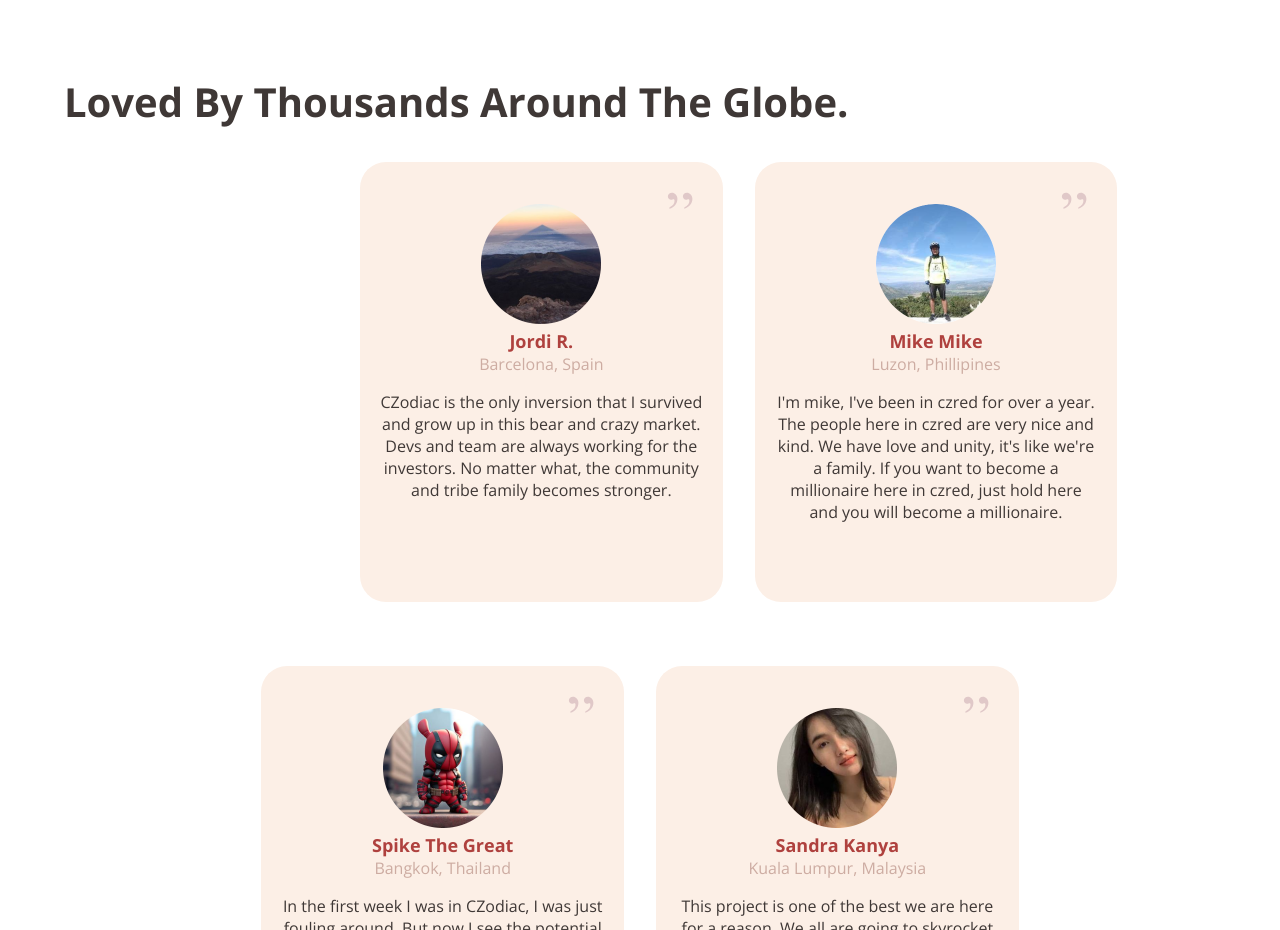
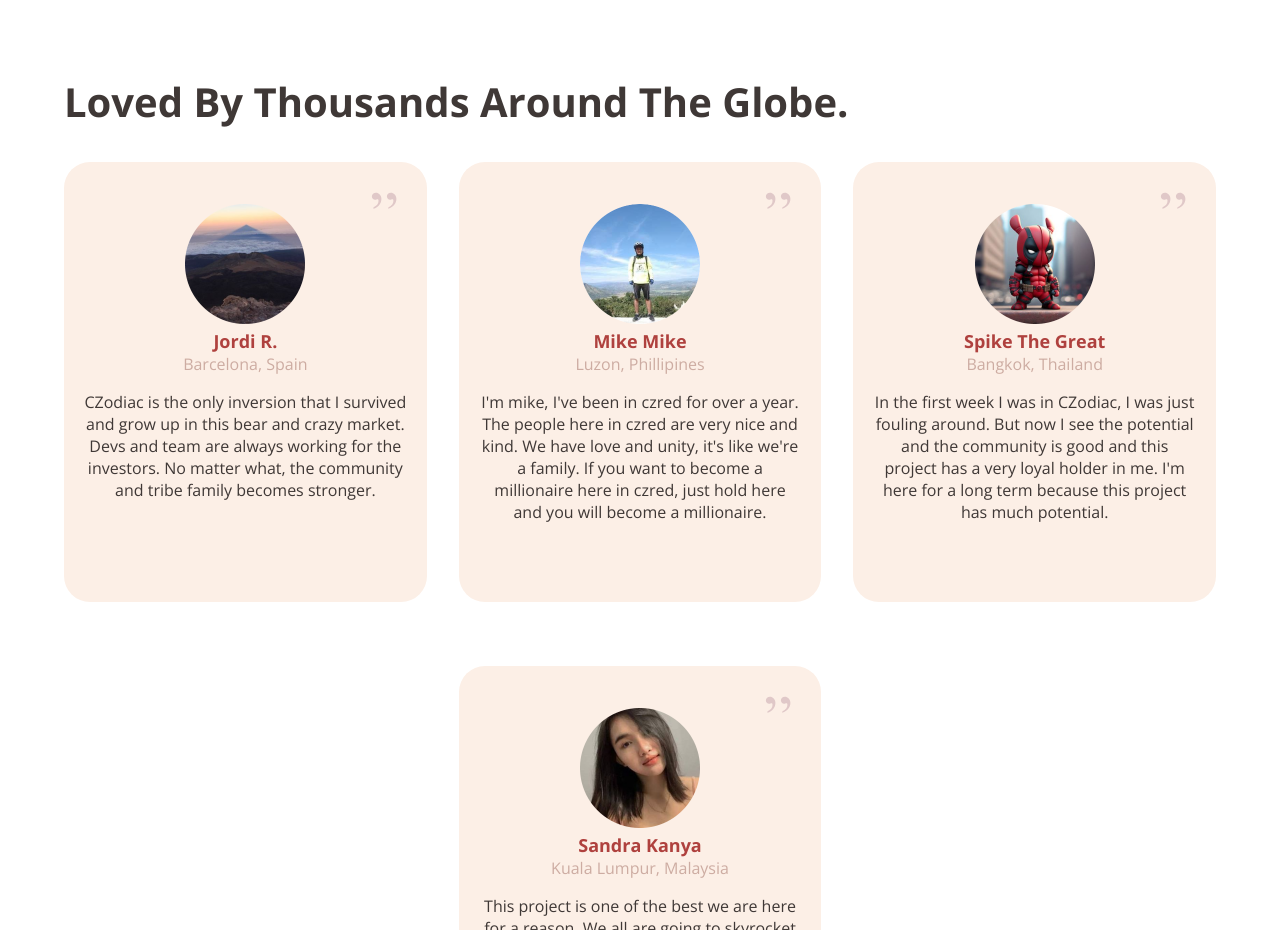
Before and after one commit to PlasticDigits/czodiac-site-v3, a Next.js app: page / in a window 1280 px wide. Shown: the part 3260-4190 px from the top of the page. Built offline with nearby package versions, Linux system fonts and the light colour scheme.

Commit message:
Update testimonials

```diff
--- a/components/layout/Testimonials.js
+++ b/components/layout/Testimonials.js
@@ -22,9 +22,6 @@
                         position: "relative",
                         textAlign: "center"
                     }}>
-                    <Grid2 item xs={0} sm={3} lg={2} >
-                        <Box />
-                    </Grid2>
                     <Grid2 item xs={12} sm={6} lg={4}>
                         <TestimonialCard
                             profileSrc="/images/profiles/Jordi.png"
```
